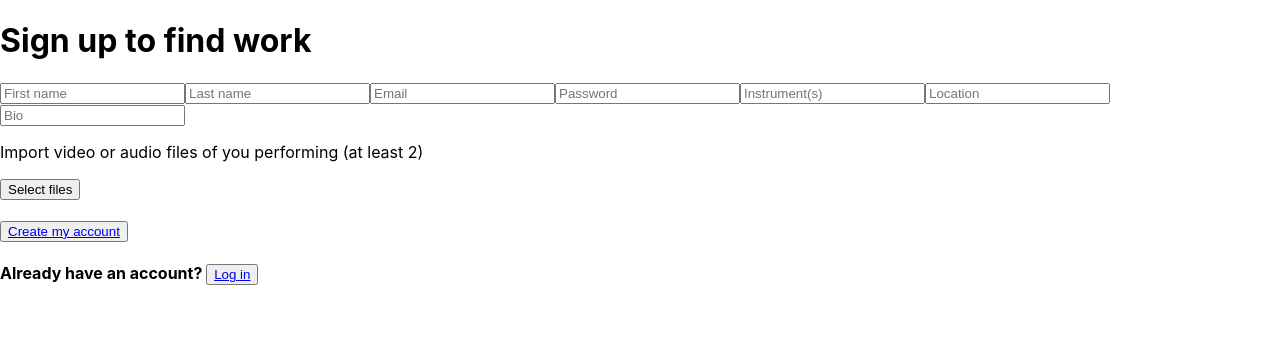
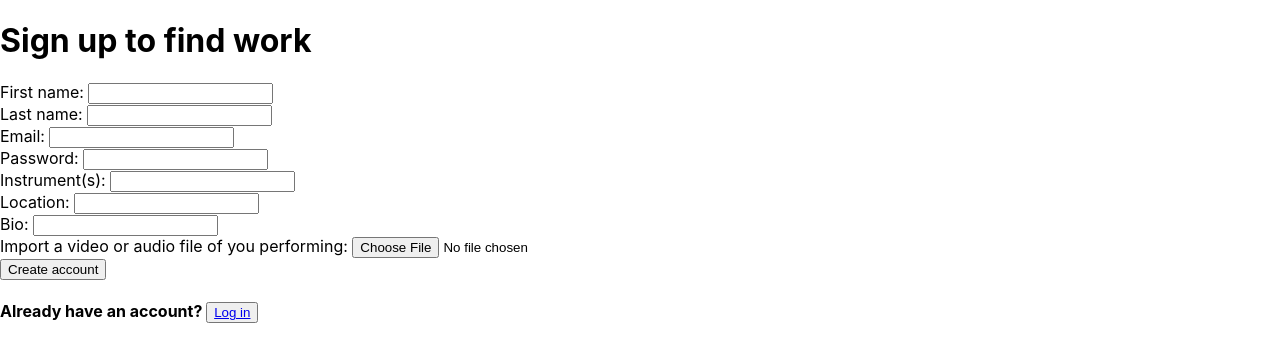
Before and after one commit to samuelwstout/phase-4-sample-project-frontend, a React (Create React App) app: page /signup_as_musician in a window 1280 px wide. Shown: the top 362 px of the page. Built offline with nearby package versions, Linux system fonts and the light colour scheme.

Commit message:
set up state for SignupAsMusician and create Globals.js

```diff
--- /dev/null
+++ b/src/Globals.js
@@ -0,0 +1,5 @@
+export const baseUrl = 'http://localhost:3001'
+export const headers = {
+    "Accept": "application/json",
+    "Content-Type": "application/json"
+}
--- a/src/components/Authentication/SignupAsMusician.jsx
+++ b/src/components/Authentication/SignupAsMusician.jsx
@@ -1,22 +1,82 @@
-import React from 'react'
+import React, { useState } from 'react'
+import { baseUrl, headers } from '../../Globals'
 import { Link } from 'react-router-dom'
 
 const SignupAsMusician = () => {
+
+  const [firstName, setFirstName] = useState('')
+  const [lastName, setLastName] = useState('')
+  const [email, setEmail] = useState('')
+  const [password, setPassword] = useState('')
+  const [instrument, setInstrument] = useState('')
+  const [location, setLocation] = useState('')
+  const [bio, setBio] = useState('')
+  const [media, setMedia] = useState()
+
+  const handleSubmit = (e) => {
+    e.preventDefault()
+
+    const strongParams = {
+      musician: {
+        firstName,
+        lastName,
+        email,
+        password,
+        instrument,
+        location,
+        bio,
+        media
+      }
+    }
+
+    fetch(baseUrl + '/musicians', {
+      method: "POST",
+      headers,
+      body: JSON.stringify(strongParams)
+    })
+  }
+
+
   return (
     <div>
         <h1>Sign up to find work</h1>
-        <input placeholder='First name'></input>
-        <input placeholder='Last name'></input>
-        <input placeholder='Email'></input>
-        <input placeholder='Password'></input>
-        <input placeholder='Instrument(s)'></input>
-        <input placeholder='Location'></input>
-        <input placeholder='Bio'></input>
-        <p>Import video or audio files of you performing (at least 2)</p>
-        <button>Select files</button>
-        <br />
-        <br />
-        <button><Link to="/find_work">Create my account</Link></button>
+        <form onSubmit={ handleSubmit }>
+          <div>
+            <label htmlFor='first_name'>First name: </label>
+            <input type='text' name='first name' id='first_name' value={ firstName } onChange={e => setFirstName(e.target.value)} />
+          </div>
+          <div>
+            <label htmlFor='last_name'>Last name: </label>
+            <input type='text' name='last name' id='last_name' value={ lastName } onChange={e => setLastName(e.target.value)} />
+          </div>
+          <div>
+            <label htmlFor='email'>Email: </label>
+            <input type='text' name='email' id='email' value={ email } onChange={e => setEmail(e.target.value)} />
+          </div>
+          <div>
+            <label htmlFor='password'>Password: </label>
+            <input type='text' name='password' id='password' value={ password } onChange={e => setPassword(e.target.value)} />
+          </div>
+          <div>
+            <label htmlFor='instrument'>Instrument(s): </label>
+            <input type='text' name='instrument' id='instrument' value={ instrument } onChange={e => setInstrument(e.target.value)} />
+          </div>
+          <div>
+            <label htmlFor='location'>Location: </label>
+            <input type='text' name='location' id='location' value={ location } onChange={e => setLocation(e.target.value)} />
+          </div>
+          <div>
+            <label htmlFor='bio'>Bio: </label>
+            <input type='text' name='bio' id='bio' value={ bio } onChange={e => setBio(e.target.value)} />
+          </div>
+          <div>
+            <label htmlFor='media'>Import a video or audio file of you performing: </label>
+            <input type='file' name='media' id='media' value={ media } onChange={e => setMedia(e.target.value)} />
+          </div>
+
+          <input type='submit' value='Create account' />
+        </form>
+
         <h4>Already have an account? <button><Link to="/login">Log in</Link></button></h4>
     </div>
   )
```
